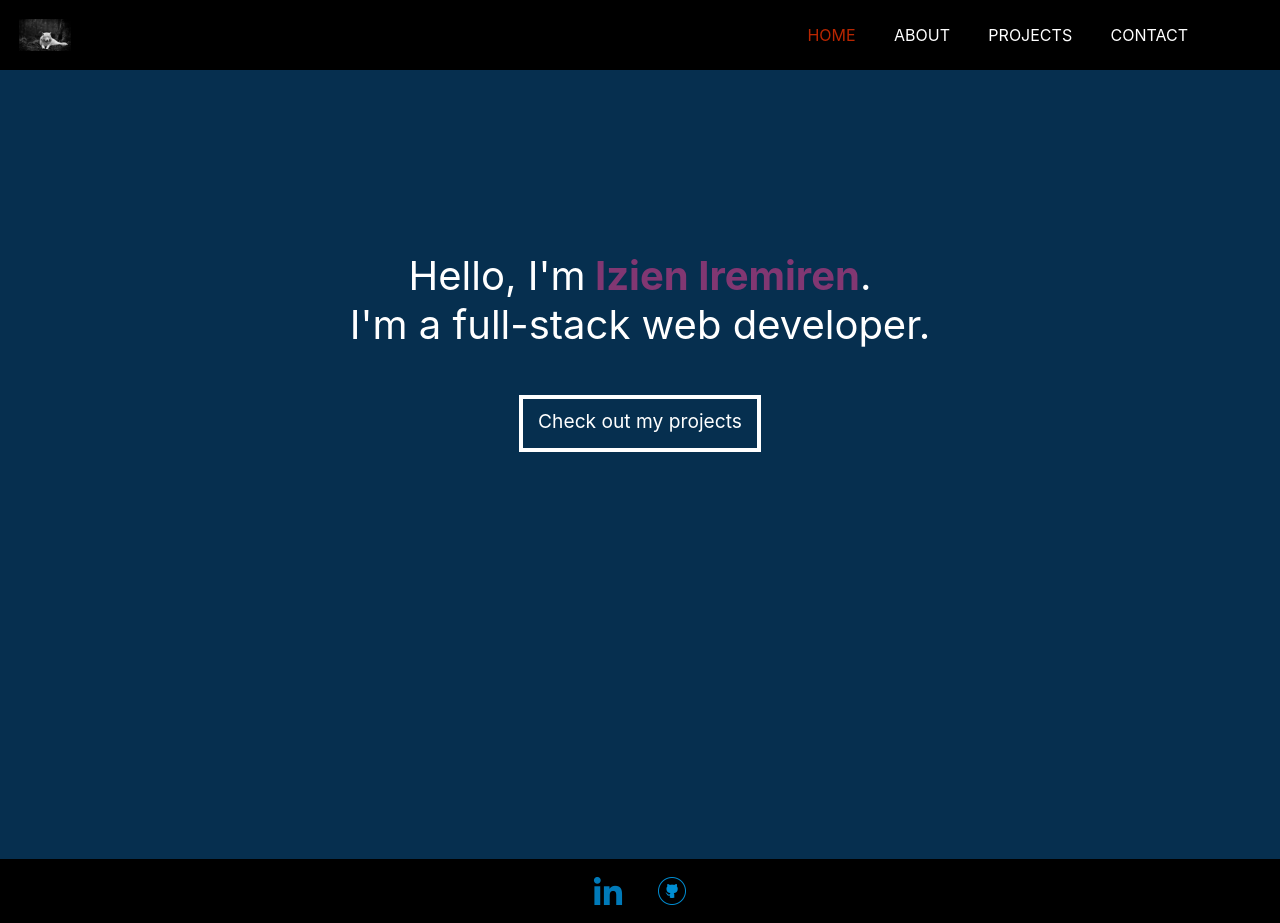
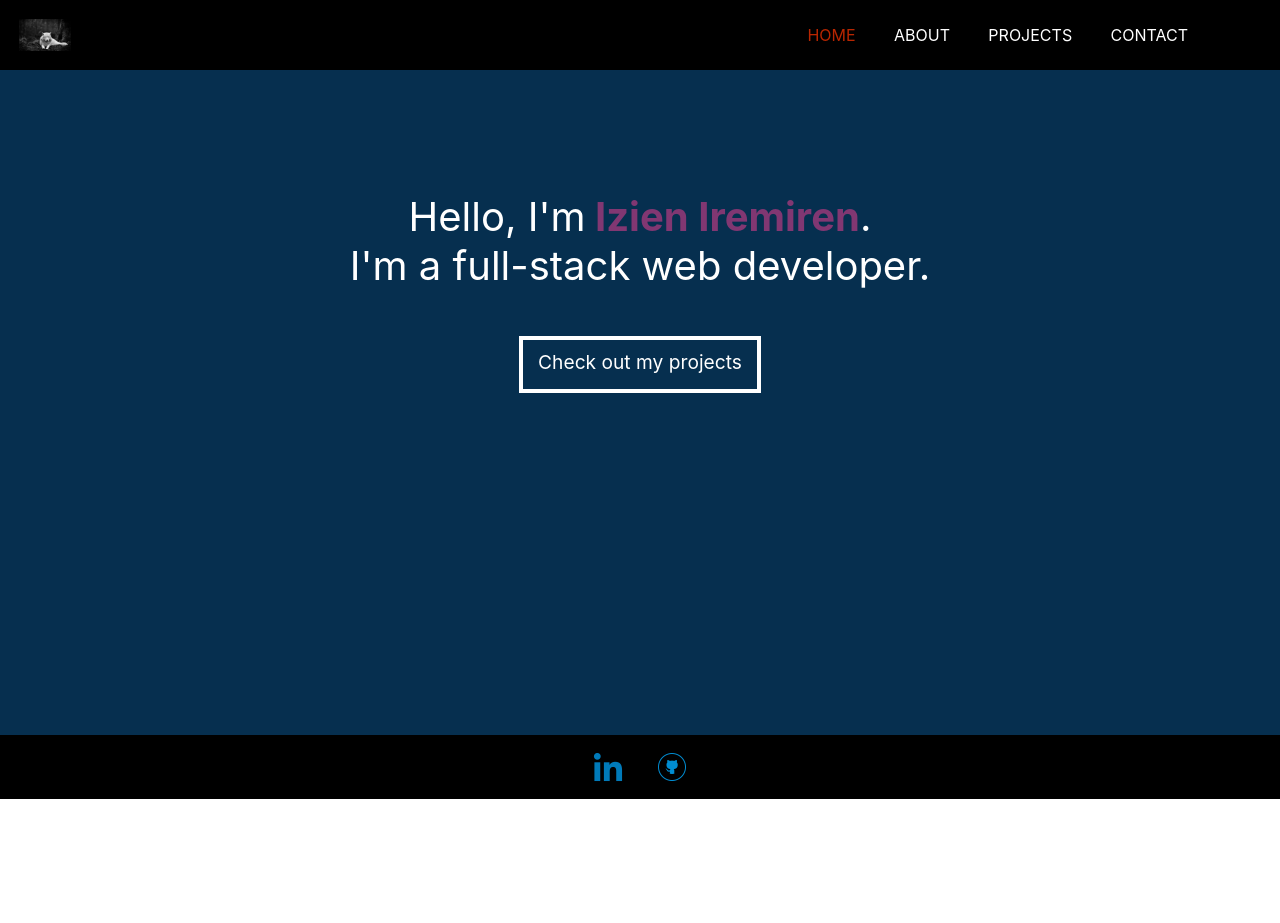
Before and after one commit to ICUBE321/portfolio, a React (Create React App) app: page /#/ in a window 1280 px wide. After the commit the page ends 800 px from the top, so only its background shows below. Built offline with nearby package versions, Linux system fonts and the light colour scheme.

Commit message:
added overflow css property

```diff
--- a/src/App.css
+++ b/src/App.css
@@ -11,6 +11,7 @@
 }
 
 .footer {
+    /* margin-top: 3rem; */
     background: black;
     text-align: center;
     padding: 1rem;
--- a/src/App.js
+++ b/src/App.js
@@ -18,13 +18,10 @@ function App() {
     <div className="App">
       <HashRouter>
         <Navbar />
-        <div>
-          <Route exact path="/" component={Home} />
-          <Route exact path="/about" component={About} />
-          <Route exact path="/projects" component={Projects} />
-          <Route exact path="/contact" component={Contact} />
-        </div>
-
+        <Route exact path="/" component={Home} />
+        <Route exact path="/about" component={About} />
+        <Route exact path="/projects" component={Projects} />
+        <Route exact path="/contact" component={Contact} />
         <div className="footer">
           <a
             href="https://www.linkedin.com/in/izien-iremiren/"
--- a/src/Components/About.module.css
+++ b/src/Components/About.module.css
@@ -2,7 +2,7 @@
   position: relative;
   background: #062f4f;
   color: white;
-  margin-top: 3.7rem;
+  padding-top: 7rem;
   text-align: center;
 }
 
--- a/src/Components/Contact.module.css
+++ b/src/Components/Contact.module.css
@@ -1,6 +1,6 @@
 .contact-content {
   position: relative;
-  top: 10vh;
+  top: 3vh;
 }
 
 .subheading {
@@ -16,8 +16,8 @@
 .contact-form {
   margin: 0 auto;
   width: 50vw;
-  position: relative;
-  top: 10%;
+  /* position: relative;
+  top: 10%; */
 }
 
 .contact-input {
@@ -44,10 +44,10 @@ textarea.contact-input {
   padding: 0.6rem 1rem;
   font-size: 1.2rem;
   text-align: center;
-  position: relative;
-  top: 0.7rem;
   cursor: pointer;
   transition: 0.1s;
+  /* position: relative;
+  top: 0.7rem; */
 }
 
 .submit:hover,
--- a/src/Components/Projects.module.css
+++ b/src/Components/Projects.module.css
@@ -1,11 +1,12 @@
 .projects {
-  position: relative;
+  /* position: relative; */
+  overflow: auto;
 }
 
 .projects-list {
-  height: 70%;
+  height: 100%;
   width: 80%;
-  margin: 3rem auto;
+  margin: 1rem auto;
 }
 
 .project {
--- a/src/Components/Shared.module.css
+++ b/src/Components/Shared.module.css
@@ -1,7 +1,8 @@
 .container-div {
-  margin-top: 3.7rem;
+  padding: 7rem 0;
   text-align: center;
-  height: 100vh;
+  /* height: 100vh; */
+  height: calc(100vh - 65px);
   background: #062f4f;
   color: white;
 }
```
